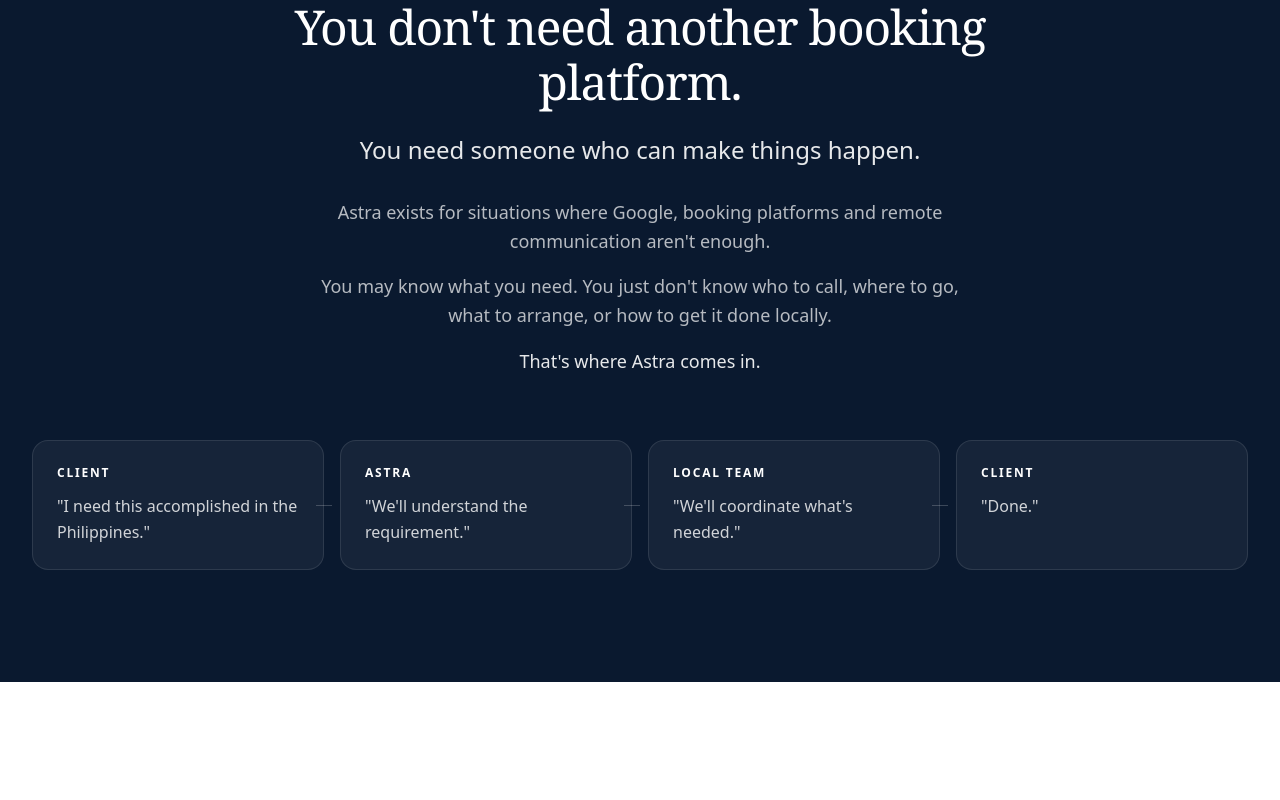
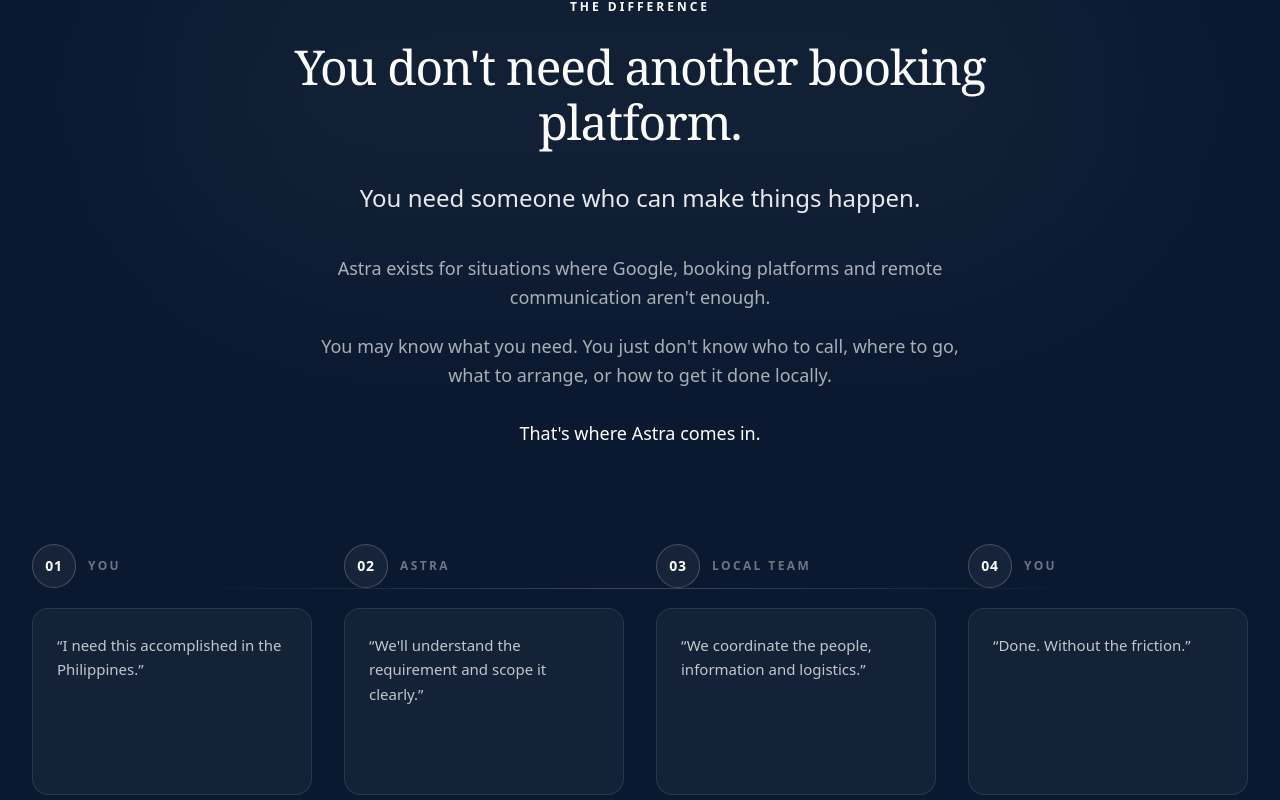
Before and after one commit to AllJacks1/astra_concierge_landing_page, a Next.js app: page / in a window 1280 px wide. Shown: the part 3100-3900 px from the top of the page. Built offline with nearby package versions, Linux system fonts and the light colour scheme; a web font is replaced by a local one.

Commit message:
feat(ui): positioning section

```diff
--- a/src/app/components/home/Positioning.tsx
+++ b/src/app/components/home/Positioning.tsx
@@ -1,63 +1,97 @@
 export function Positioning() {
   return (
-    <section className="section-padding bg-navy text-white">
-      <div className="container-wide">
-        <div className="max-w-3xl mx-auto text-center mb-16">
-          <h2 className="font-serif text-3xl sm:text-4xl lg:text-5xl font-medium tracking-tight leading-[1.15] mb-6">
+    <section className="relative section-padding bg-navy text-white overflow-hidden">
+      {/* Soft ambient glow */}
+      <div className="pointer-events-none absolute inset-0">
+        <div className="absolute top-0 left-1/2 -translate-x-1/2 w-[80%] h-[40%] bg-white/[0.03] blur-[100px] rounded-full" />
+        <div className="absolute bottom-0 right-0 w-[50%] h-[40%] bg-gold/5 blur-[120px] rounded-full" />
+      </div>
+
+      <div className="relative container-wide pb-20">
+        {/* Opening statement */}
+        <div className="max-w-3xl mx-auto text-center mb-20 lg:mb-24">
+          <p className="text-xs font-semibold tracking-[0.25em] uppercase text-gold/80 mb-6">
+            The difference
+          </p>
+          <h2 className="font-serif text-3xl sm:text-4xl lg:text-5xl font-medium tracking-tight leading-[1.15] mb-8">
             You don&apos;t need another booking platform.
           </h2>
-          <p className="text-xl sm:text-2xl text-white/90 font-medium mb-8">
+          <p className="text-xl sm:text-2xl text-white/90 font-medium mb-10">
             You need someone who can make things happen.
           </p>
-          <div className="space-y-4 text-base sm:text-lg text-white/70 leading-relaxed max-w-2xl mx-auto">
+
+          <div className="space-y-5 text-base sm:text-lg text-white/65 leading-relaxed max-w-2xl mx-auto">
             <p>
-              Astra exists for situations where Google, booking platforms and remote
-              communication aren&apos;t enough.
+              Astra exists for situations where Google, booking platforms and
+              remote communication aren&apos;t enough.
             </p>
             <p>
-              You may know what you need. You just don&apos;t know who to call, where
-              to go, what to arrange, or how to get it done locally.
+              You may know what you need. You just don&apos;t know who to call,
+              where to go, what to arrange, or how to get it done locally.
             </p>
-            <p className="text-white/90 font-medium">
+            <p className="text-white font-medium pt-2">
               That&apos;s where Astra comes in.
             </p>
           </div>
         </div>
 
-        {/* Process flow */}
-        <div className="grid sm:grid-cols-2 lg:grid-cols-4 gap-6 lg:gap-4">
+        {/* Interactive process flow */}
+        <div className="relative">
+          {/* Connecting line (desktop) */}
+          <div className="hidden lg:block absolute top-[2.75rem] left-[12.5%] right-[12.5%] h-px bg-gradient-to-r from-transparent via-white/20 to-transparent" />
+
+          <div className="grid sm:grid-cols-2 lg:grid-cols-4 gap-6 lg:gap-8">
             {[
               {
-              label: "Client",
-              text: '"I need this accomplished in the Philippines."',
+                step: "01",
+                label: "You",
+                text: "I need this accomplished in the Philippines.",
               },
               {
+                step: "02",
                 label: "Astra",
-              text: '"We\'ll understand the requirement."',
+                text: "We'll understand the requirement and scope it clearly.",
               },
               {
+                step: "03",
                 label: "Local Team",
-              text: '"We\'ll coordinate what\'s needed."',
+                text: "We coordinate the people, information and logistics.",
               },
               {
-              label: "Client",
-              text: '"Done."',
+                step: "04",
+                label: "You",
+                text: "Done. Without the friction.",
               },
-          ].map((step, i) => (
-            <div key={i} className="relative">
-              <div className="bg-white/5 border border-white/10 rounded-2xl p-6 h-full">
-                <p className="text-xs font-semibold tracking-[0.15em] uppercase text-gold mb-3">
-                  {step.label}
-                </p>
-                <p className="text-sm sm:text-base text-white/80 leading-relaxed">
-                  {step.text}
+            ].map((item, i) => (
+              <div key={item.step} className="group relative">
+                {/* Step number */}
+                <div className="flex items-center gap-3 mb-5">
+                  <span
+                    className="flex h-11 w-11 items-center justify-center rounded-full border border-white/20 bg-white/5 text-sm font-semibold tracking-wider text-gold
+                                   group-hover:bg-gold group-hover:text-navy group-hover:border-gold
+                                   transition-all duration-300"
+                  >
+                    {item.step}
+                  </span>
+                  <span className="text-xs font-semibold tracking-[0.2em] uppercase text-white/40 group-hover:text-gold transition-colors duration-300">
+                    {item.label}
+                  </span>
+                </div>
+
+                {/* Card */}
+                <div
+                  className="relative h-full rounded-2xl border border-white/10 bg-white/[0.04] p-6
+                                backdrop-blur-sm
+                                group-hover:bg-white/[0.07] group-hover:border-white/20
+                                transition-all duration-300"
+                >
+                  <p className="text-[15px] leading-relaxed text-white/75 group-hover:text-white/90 transition-colors duration-300">
+                    “{item.text}”
                   </p>
                 </div>
-              {i < 3 && (
-                <div className="hidden lg:block absolute top-1/2 -right-2 w-4 h-px bg-white/20" />
-              )}
               </div>
             ))}
+          </div>
         </div>
       </div>
     </section>
```
Lines whose indentation alone changed are shown as unchanged.
